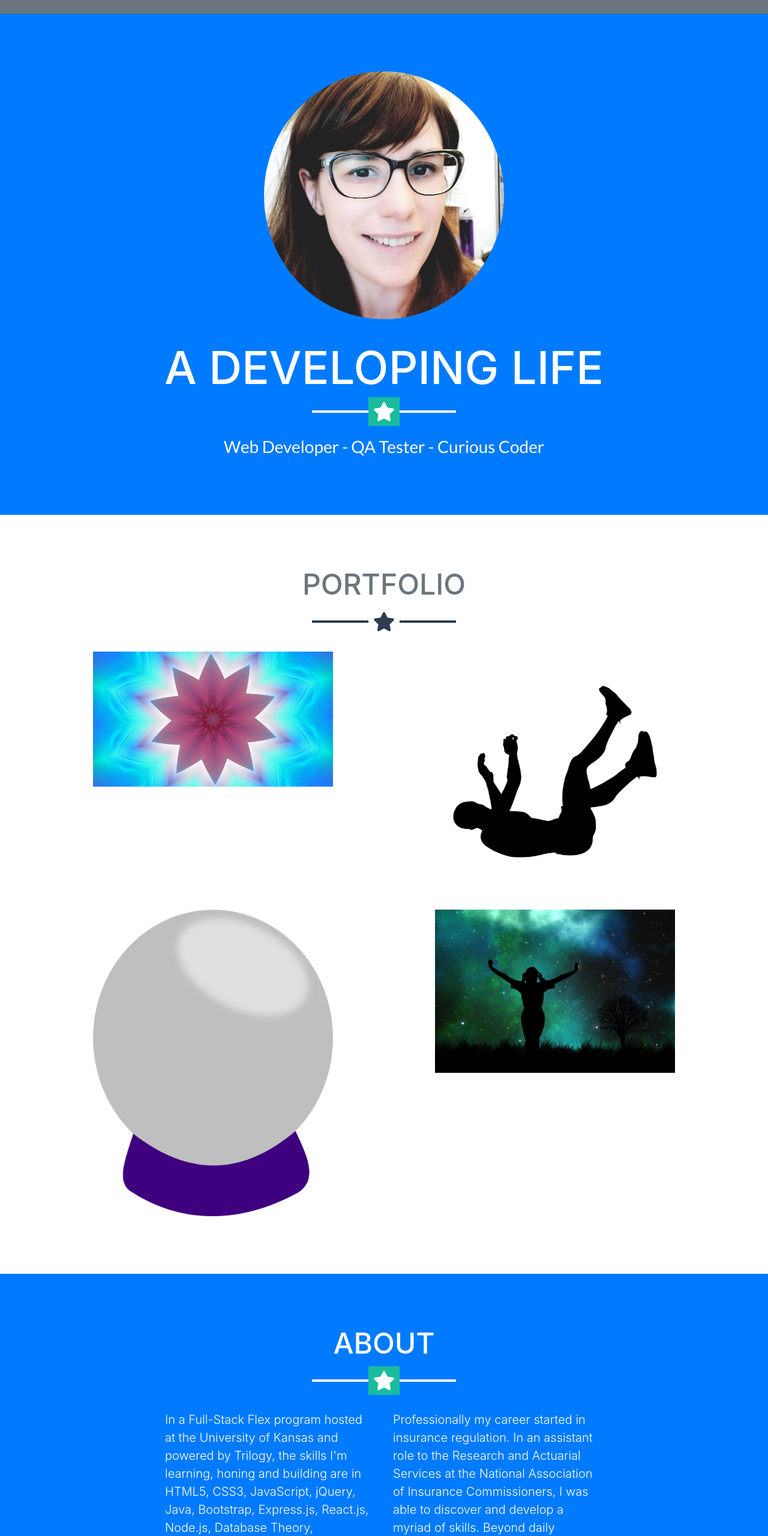
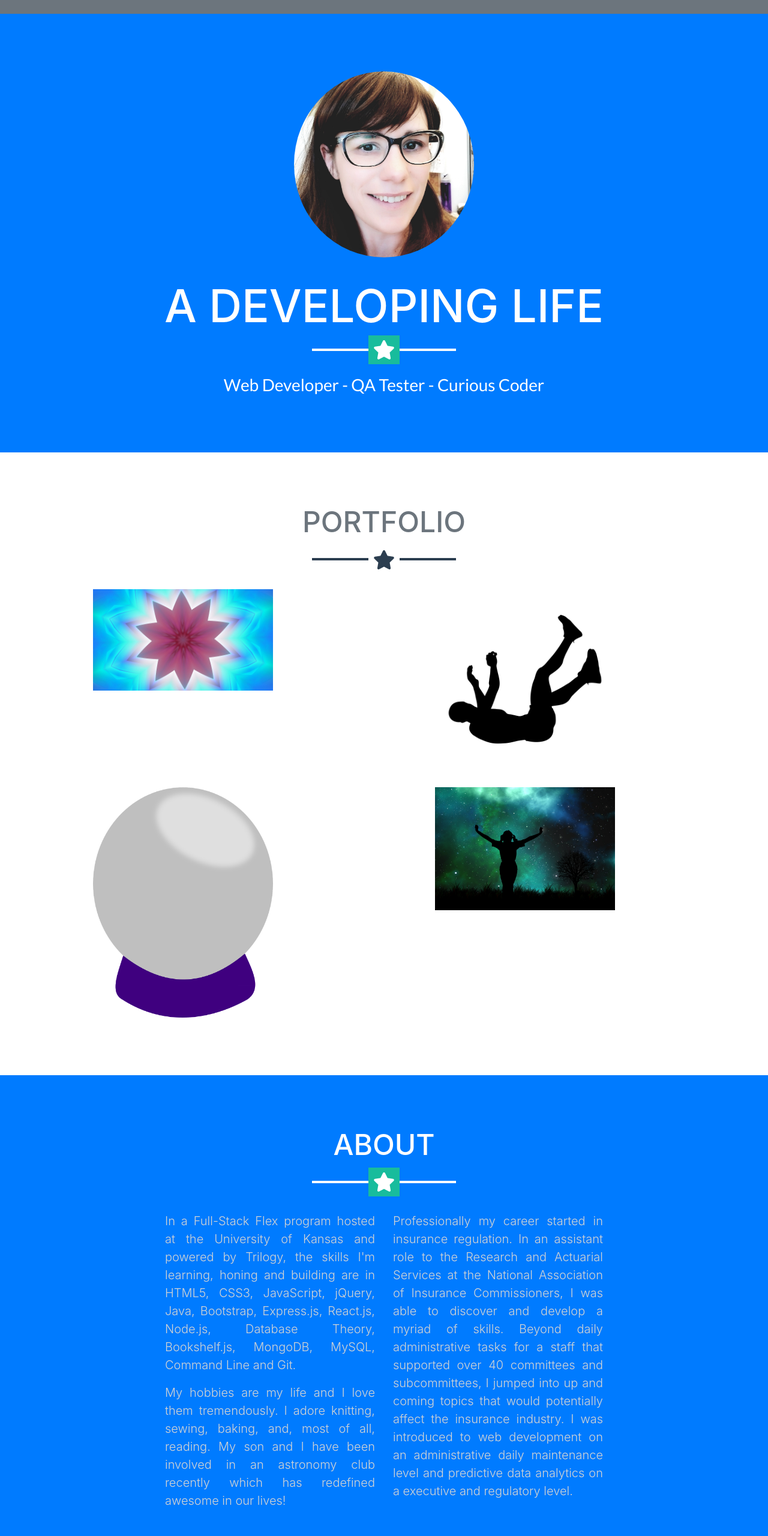
Before and after one commit to tiffnlewis/A-Developing-Life, a website with bundled scripts: page index.html in a window 1280 px wide. Shown: the part 83-2643 px from the top of the page at 60% size. Built offline with nearby package versions, Linux system fonts and the light colour scheme.

Commit message:
updated sizing of portfolio images and adjusted 'about' text

```diff
--- a/css/freelancer.css
+++ b/css/freelancer.css
@@ -4,14 +4,19 @@
  * Licensed under MIT (https://github.com/BlackrockDigital/startbootstrap-freelancer/blob/master/LICENSE)
  */
 .profile {
-  height: 400px;
-  width: 400px;
+  height: 300px;
+  width: 300px;
   border-radius: 50%;
 }
 
  .portfolio-img {
-  height: 300px;
-  width: 400px;
+  height: 170px;
+  width: 300px;
+}
+.about{
+  text-align: justify;
+  font-size: 1.20rem;
+  color: lightgrey;
 }
 
 body {
@@ -218,7 +223,7 @@ header.masthead h2 {
 .portfolio .portfolio-item {
   position: relative;
   display: block;
-  max-width: 25rem;
+  max-width: 15rem;
   margin-bottom: 15px;
 }
 
--- a/index.html
+++ b/index.html
@@ -5,8 +5,8 @@
 
   <meta charset="utf-8">
   <meta name="viewport" content="width=device-width, initial-scale=1, shrink-to-fit=no">
-  <meta name="description" content="">
-  <meta name="author" content="">
+  <meta name="description" content="Portfolio">
+  <meta name="author" content="Tiffany N. Lewis">
 
   <title>Tiffany N. Lewis || A Developing Life</title>
 
@@ -142,15 +142,15 @@
       <hr class="star-light mb-5">
       <div class="row">
         <div class="col-lg-4 ml-auto">
-          <p class="lead">In a Full-Stack Flex program hosted at the University of Kansas and powered by Trilogy, the
+          <p class="lead about">In a Full-Stack Flex program hosted at the University of Kansas and powered by Trilogy, the
             skills I'm learning, honing and building are in HTML5, CSS3, JavaScript, jQuery, Java, Bootstrap,
             Express.js, React.js, Node.js, Database Theory, Bookshelf.js, MongoDB, MySQL, Command Line and Git. </p>
-          <p class="lead"> My hobbies are my life and I love them tremendously. I adore knitting, sewing, baking, and,
+          <p class="lead about"> My hobbies are my life and I love them tremendously. I adore knitting, sewing, baking, and,
             most of all, reading. My son and I have been involved in an astronomy club recently which has redefined
             awesome in our lives!</p>
         </div>
         <div class="col-lg-4 mr-auto">
-          <p class="lead">Professionally my career started in insurance regulation. In an assistant role to the
+          <p class="lead about">Professionally my career started in insurance regulation. In an assistant role to the
             Research and Actuarial Services at the National Association of Insurance Commissioners, I was able to
             discover and develop a myriad of skills. Beyond daily administrative tasks for a staff that supported over
             40 committees and subcommittees, I jumped into up and coming topics that would potentially affect the
@@ -256,7 +256,7 @@
 
   <div class="copyright py-4 text-center text-white">
     <div class="container">
-      <small>Copyright &copy; Your Website 2019</small>
+      <small>Copyright &copy; 2019 Tiffany N. Lewis </small>
     </div>
   </div>
 
@@ -280,7 +280,7 @@
           <div class="col-lg-8 mx-auto">
             <h2 class="text-secondary text-uppercase mb-0">Crystal Collector</h2>
             <hr class="star-dark mb-5">
-            <img class="img-fluid mb-5" src="img/portfolio/crystal.jpg" alt="crystal">
+            <img class="img-fluid mb-5 portfolio-img" src="img/portfolio/crystal.jpg" alt="crystal">
             <p class="mb-5">This game is a random number generator in which the user tries to match the number the
               computer guesses by adding together different amounts hidden by the jewel images. The most challenging
               part of this game was getting the game to reset and randomly select the numbers correctly.
@@ -308,7 +308,7 @@
           <div class="col-lg-8 mx-auto">
             <h2 class="text-secondary text-uppercase mb-0">Giftastic</h2>
             <hr class="star-dark mb-5">
-            <img class="img-fluid mb-5" src="img/portfolio/giftastic.png" alt="giftastic" width="400px" height="400px">
+            <img class="img-fluid mb-5 portfolio-img" src="img/portfolio/giftastic.png" alt="giftastic" width="400px" height="400px">
             <p class="mb-5">
               A dynamic web page that populates with gifs of the user's choice.
               I specifically designed my page to pull only requests that were "fails" of what the
@@ -337,7 +337,7 @@
           <div class="col-lg-8 mx-auto">
             <h2 class="text-secondary text-uppercase mb-0">Psychic Game</h2>
             <hr class="star-dark mb-5">
-            <img class="img-fluid mb-5" src="img/portfolio/psychic.png" alt="psychic" width="400px" height="400px">
+            <img class="img-fluid mb-5 portfolio-img" src="img/portfolio/psychic.png" alt="psychic" width="400px" height="400px">
             <p class="mb-5">This game takes in the letter the user types and lets compares it
               to a hidden letter the program has chosen. If they match, user wins. if they don't
               match, the user loses. After 10 guesses, the game resets. This was my first javascript
@@ -367,7 +367,7 @@
           <div class="col-lg-8 mx-auto">
             <h2 class="text-secondary text-uppercase mb-0">Star Trekking</h2>
             <hr class="star-dark mb-5">
-            <img class="img-fluid mb-5" src="img/portfolio/startrekking.jpg" alt="Star Trekking" width="400px" height="400px">
+            <img class="img-fluid mb-5 portfolio-img" src="img/portfolio/startrekking.jpg" alt="Star Trekking" width="400px" height="400px">
             <p class="mb-5">This was my first group project. With three of my classmates, we created the Star Trekking website.
               The user can navigate to our site and once arriving, the geolocation of their IP address will update a map, an image of the stars, a planetary chart and the local weather.
             </p>
```
